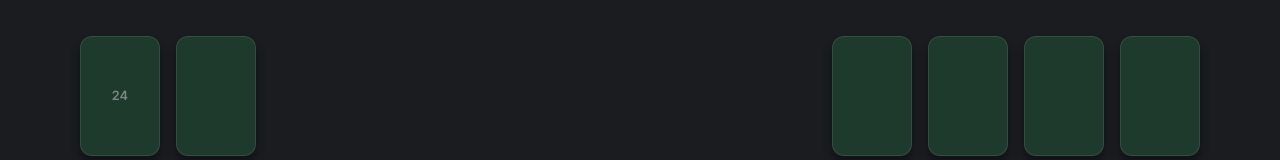
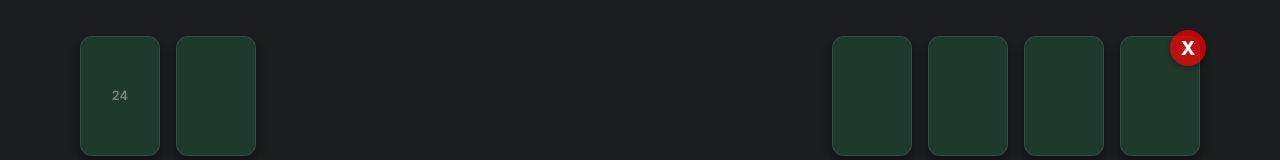
Before and after one commit to Tuanphong3108/solitaire, a plain HTML site: page game.html in a window 1280 px wide. Shown: the top 160 px of the page. Drawn offline with nearby package versions, Linux system fonts and the light colour scheme.

Commit message:
Update game.html

```diff
--- a/game.html
+++ b/game.html
@@ -111,11 +111,42 @@
                 font-size: 0.7rem;
             }
         }
+
+        /* Style cho Nút Thoát */
+        .exit-button {
+            position: absolute;
+            top: 10px;
+            right: 10px;
+            background-color: rgba(255, 0, 0, 0.7);
+            color: white;
+            border: none;
+            border-radius: 50%;
+            width: 36px;
+            height: 36px;
+            font-size: 1.2rem;
+            font-weight: bold;
+            cursor: pointer;
+            box-shadow: 0 2px 5px rgba(0, 0, 0, 0.3);
+            transition: all 0.2s;
+            z-index: 1000;
+        }
+        .exit-button:hover {
+            background-color: #ff0000;
+            transform: scale(1.1);
+        }
     </style>
 </head>
 <body class="bg-[var(--table-color)]">
 
-    <div id="game-container" class="w-full max-w-6xl p-4 bg-transparent rounded-xl">
+    <div id="game-container" class="w-full max-w-6xl p-4 bg-transparent rounded-xl relative">
+
+        <!-- NÚT THOÁT GAME (Mới thêm) -->
+        <button
+            class="exit-button"
+            onclick="window.location.href = 'https://tuanphong3108.github.io/Solitaire/index.html';"
+            title="Thoát Game">
+            X
+        </button>
 
         <!-- Hàng Trên: Stock, Waste, Foundation -->
         <div id="top-row" class="flex justify-between mb-8">
```
